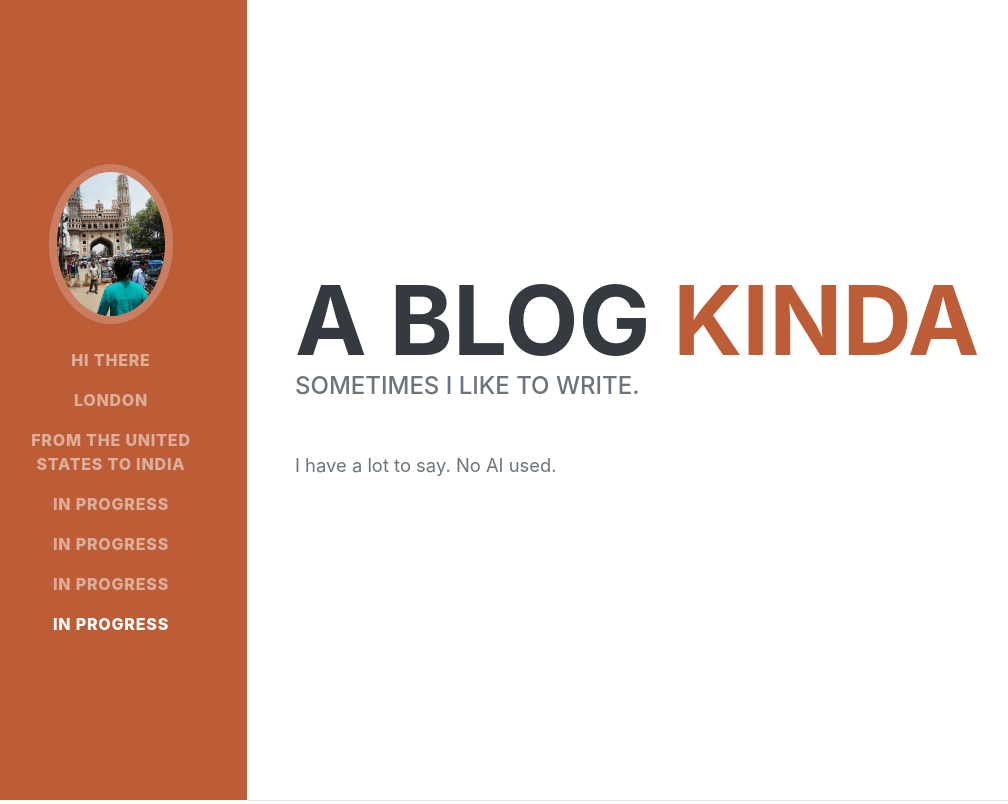
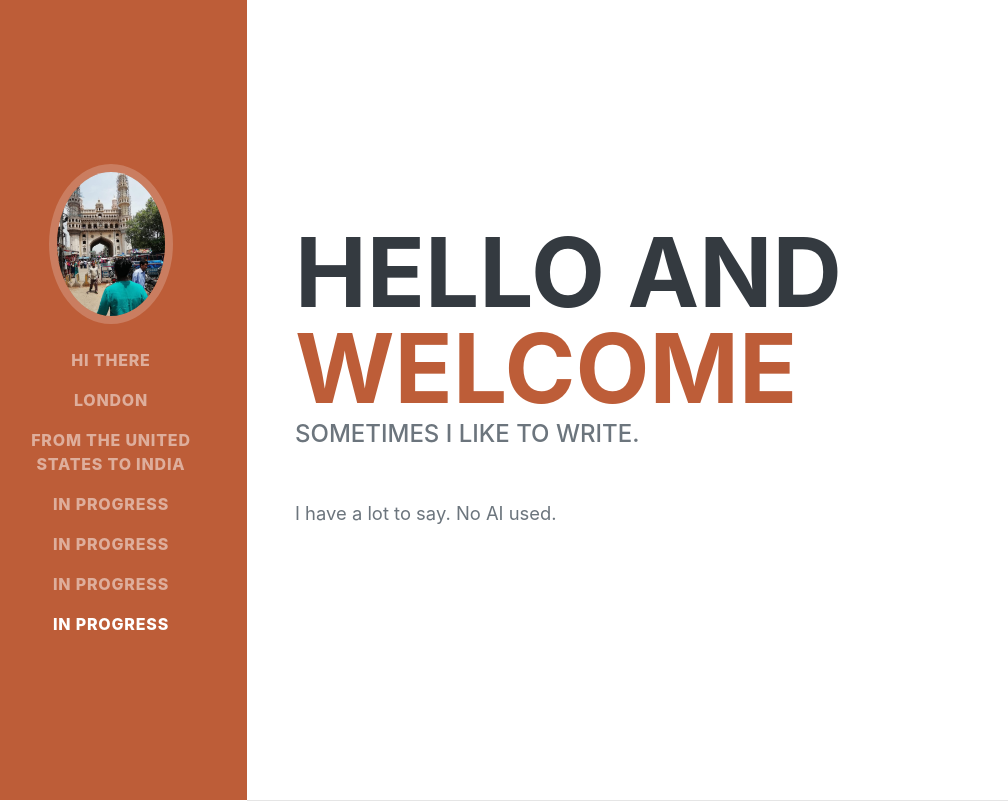
Before and after one commit to vivardiniii/blog, a plain HTML site: page index.html in a window 1280 px wide. Shown: the top 804 px of the page, without its empty margins (25-1033 px from the left). Drawn offline with nearby package versions, Linux system fonts and the light colour scheme; a web font is replaced by a local one.

Commit message:
changing title

```diff
--- a/index.html
+++ b/index.html
@@ -41,8 +41,8 @@
             <section class="resume-section" id="about">
                 <div class="resume-section-content">
                     <h1 class="mb-0">
-                        A BLOG
-                        <span class="text-primary">kinda</span>
+                        HELLO AND
+                        <span class="text-primary">WELCOME</span>
                     </h1>
                     <div class="subheading mb-5">
                         Sometimes I like to write.
```
